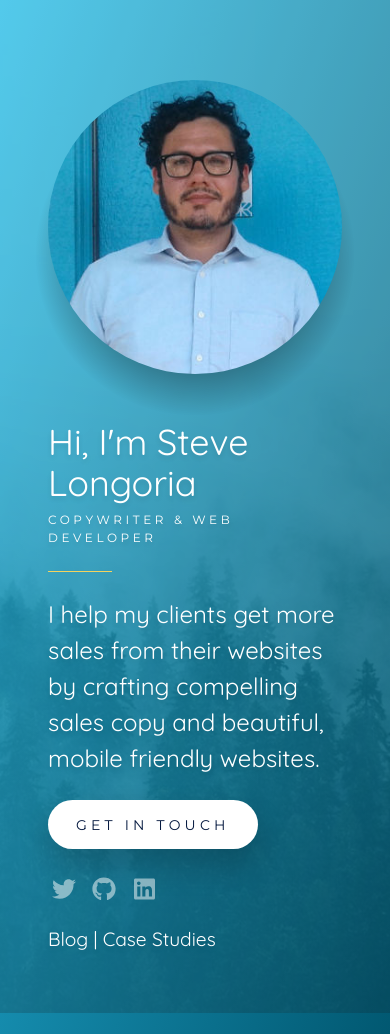
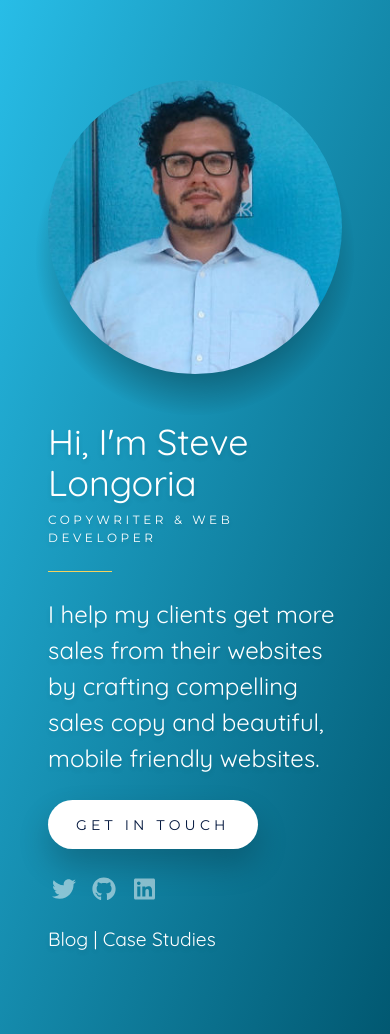
Before and after one commit to SteveLongoria/SteveLongoria, a PHP site: page / in a window 390 px wide. Run offline with PHP 8.4, Linux system fonts and the light colour scheme; some libraries are stand-ins or nearby versions.

Commit message:
Removed background image on mobile because it causing problems when you scrolled

```diff
--- a/css/main.css
+++ b/css/main.css
@@ -195,7 +195,7 @@ wallpaper,
 }
 	/* 3. Specific */
 .wallpaper {
-  height: 120%;
+  background-image: none;
 } }
 
 @media screen and (min-width: 800px) {
```
